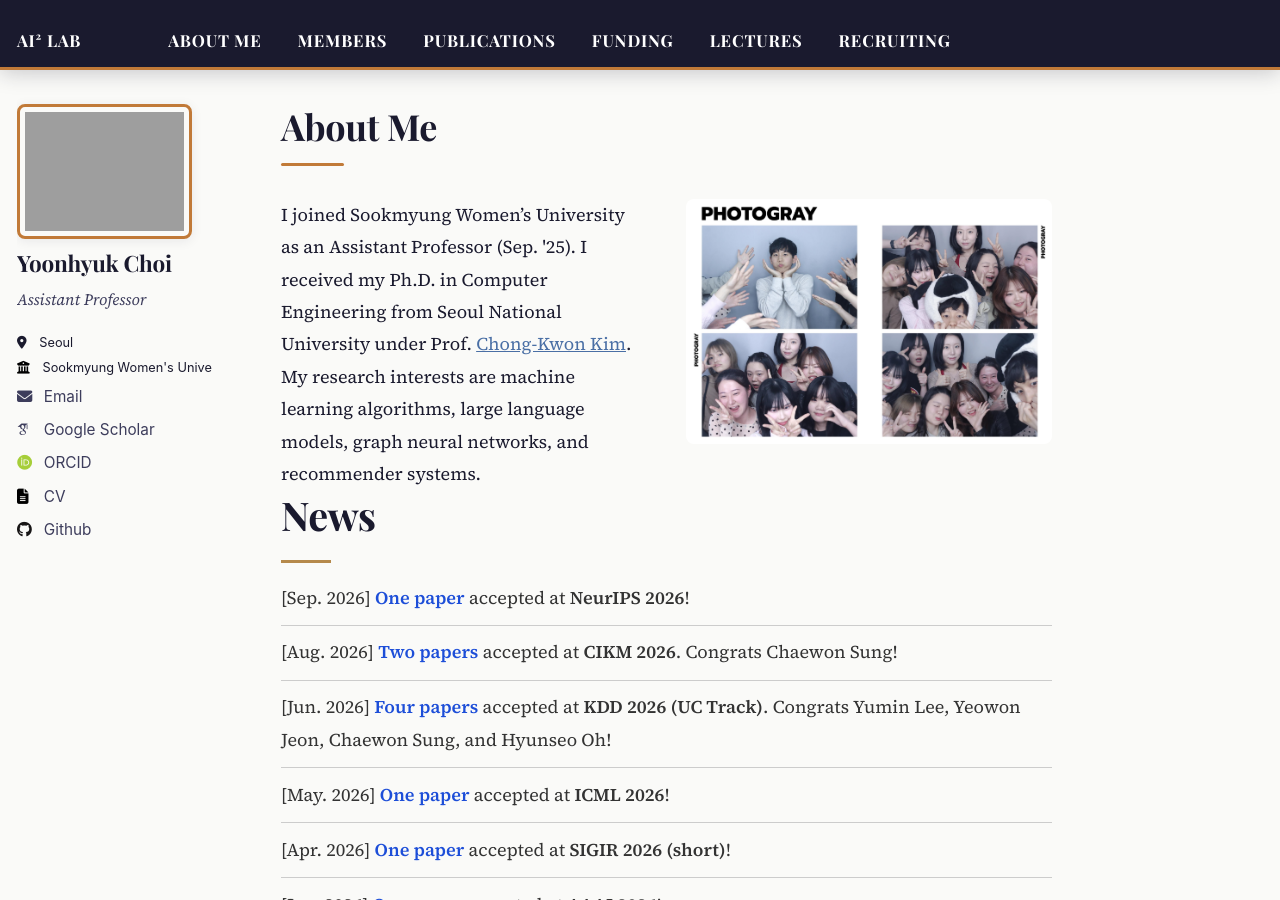
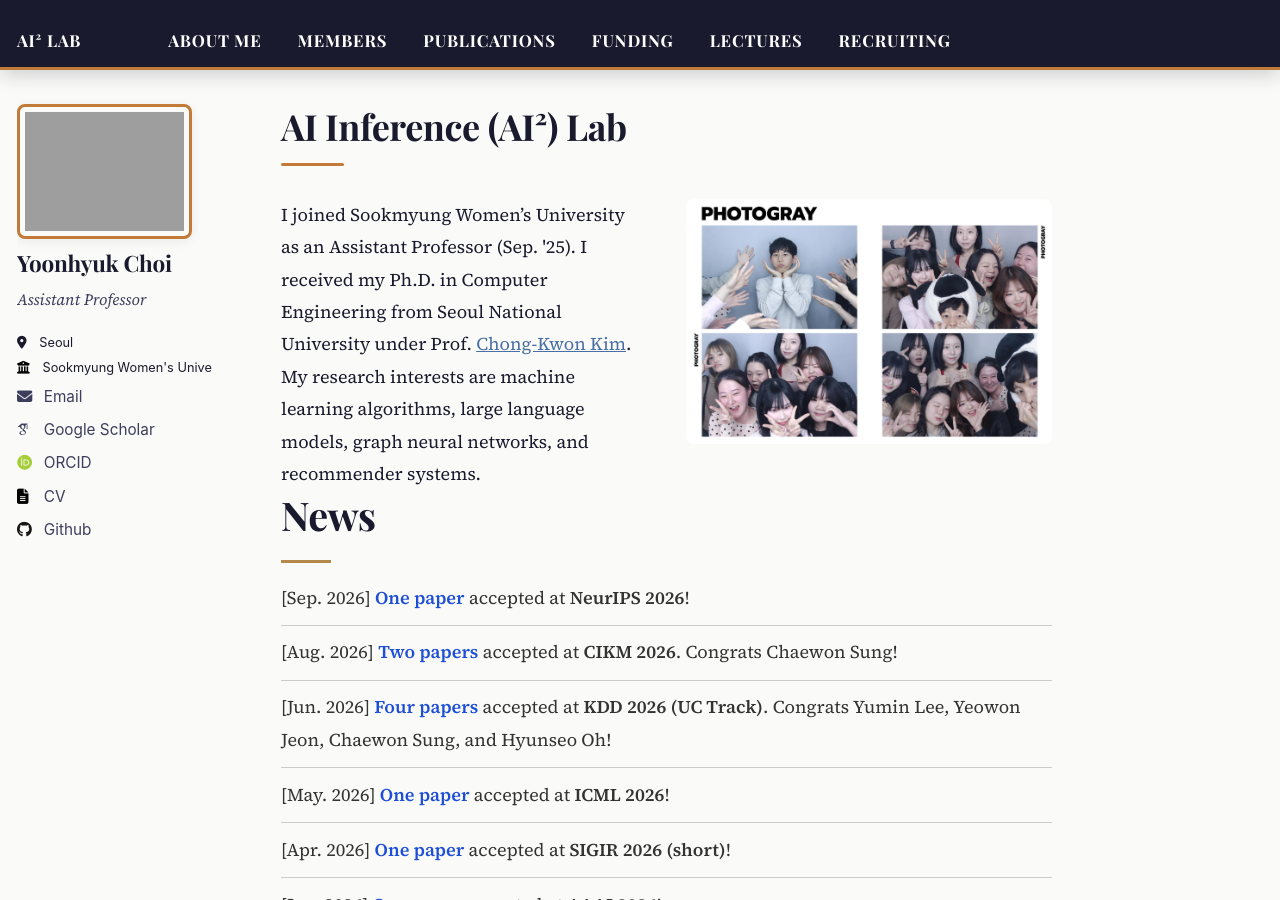
Before and after one commit to ChoiYoonHyuk/ChoiYoonHyuk.github.io, a Jekyll site: the page built from _pages/about.md, in a window 1280 px wide and 900 px high. Built offline with Jekyll 4.4.1, drawn with Linux system fonts in a browser that asks for light colours; some web fonts are replaced.

Commit message:
Update about.md

```diff
--- a/_pages/about.md
+++ b/_pages/about.md
@@ -1,6 +1,6 @@
 ---
 permalink: /
-title: "About Me"
+title: "AI Inference (AI²) Lab"
 layout: single
 author_profile: true
 redirect_from:
```
